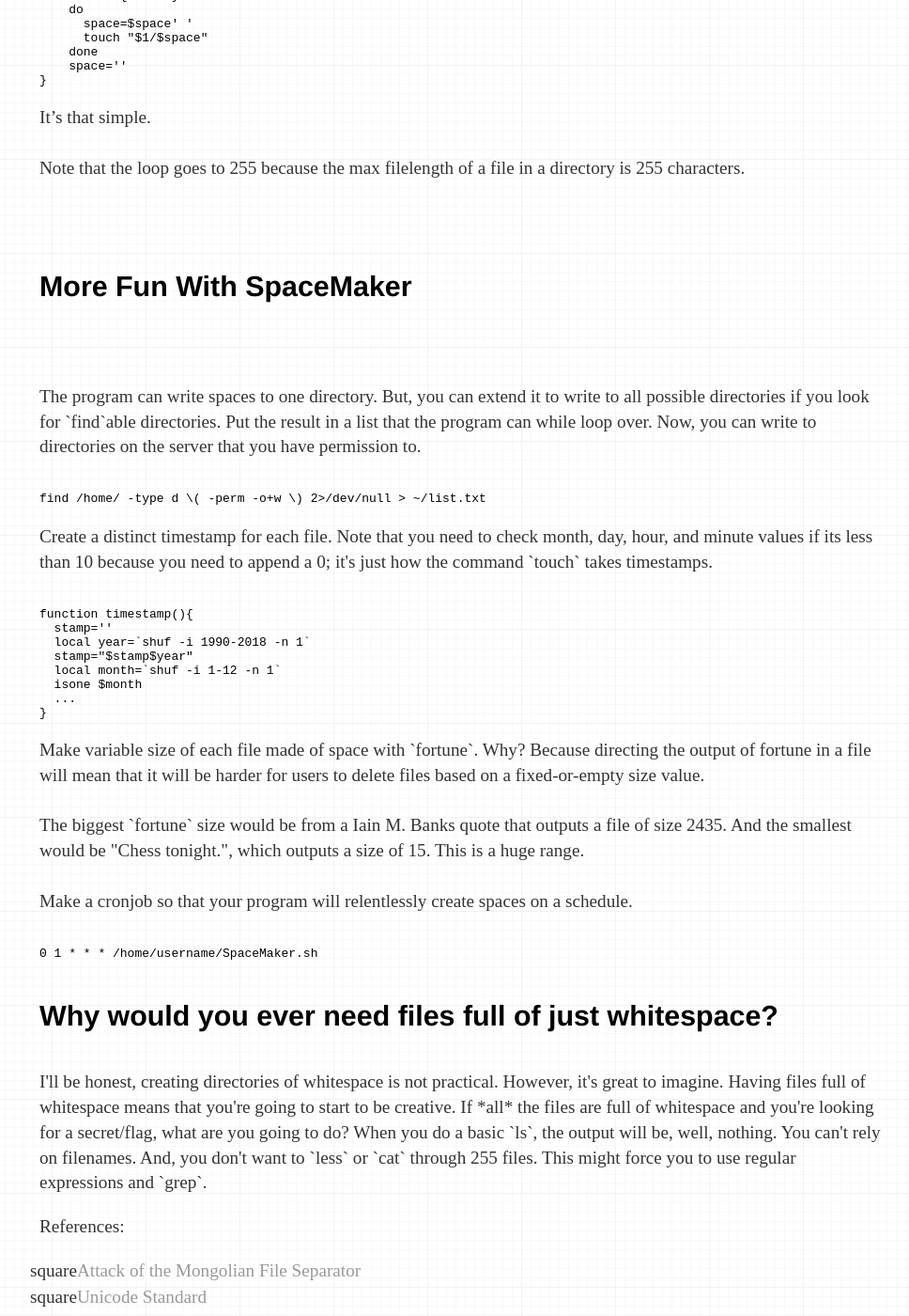
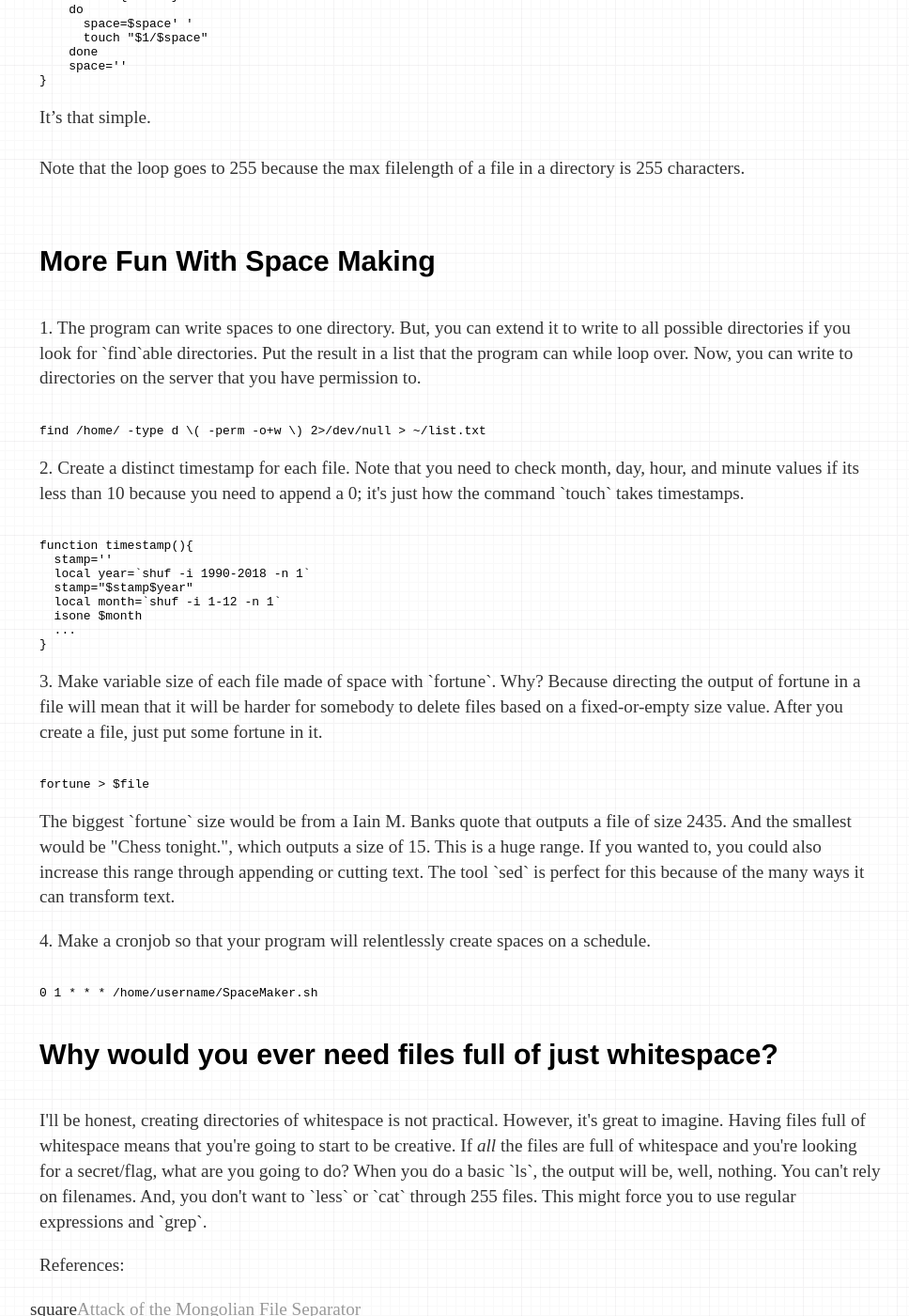
Before and after one commit to In-Verse/in-verse.github.io, a Jekyll site: the page built from _posts/2018-03-22-spacemaker.md, in a window 1280 px wide and 1400 px high, scrolled down 1036 px. Shown: the whole window at 94% size, without its empty margins (150-1118 px from the left). Built offline with Jekyll 4.4.1, drawn with Linux system fonts in a browser that asks for light colours; some of the changed text lies outside the part shown.

Commit message:
Fixed formatting, fixed list problem in index

```diff
--- a/_posts/2018-03-22-spacemaker.md
+++ b/_posts/2018-03-22-spacemaker.md
@@ -7,7 +7,7 @@ date: 2018-03-22
 I was working in Sysops when I encountered a frustrating problem. I was making a Windows Virtual Machine as a "test box" on my Archlinux work computer. I downloaded the Windows ISO from our network share. However, try as I might, I couldn't get VMbox to recognize the ISO as a <em>valid</em> option.
 <br>
 <br>
-I was totally confused for a good 10 minutes. Then, I brought me boss Peter in to be confused for another good 10 minutes. Some more time passed before we'd realized the simple, stupid mistake. It was because the Windows ISO ended in *capital* ISO extension instead of a <em>lowercase</em> iso extension. For Windows, the case doesn't matter. But, for Linux, the case *does* matter. Bad practices from file naming in Windows can come back to haunt you when using the files from a Linux OS.
+I was totally confused for a good 10 minutes. Then, I brought in my boss. However, he was also confused for another good 10 minutes. Some more time passed before we'd realized the simple, stupid mistake. It was because the Windows ISO ended in <em>capital</em> ISO extension instead of a <em>lowercase</em> iso extension. For Windows, the case doesn't matter. But, for Linux, the case <em>does</em> matter. Bad practices from file naming in Windows can come back to haunt you when using the files on another operating system. Escaping spaces in Linux haunts me in my dreams.
 <br>
 <br>
 So, this got me to thinking about <b>bad filenames</b>. What would be the most annoying thing for a programmer to encounter? I first thought it might be something with abstract Unicode characters. But, then, I rememembered whitespace. <em>What if somebody encountered a folder full of "nothing"?</em>
@@ -34,18 +34,16 @@ It's that simple.
 <br>
 <br>
 Note that the loop goes to 255 because the max filelength of a file in a directory is 255 characters.
-<br>
 <br><br>
-<h4>More Fun With SpaceMaker</h4>
-<br>
+<h4>More Fun With Space Making</h4>
 <p>
-The program can write spaces to one directory. But, you can extend it to write to all possible directories if you look for `find`able directories. Put the result in a list that the program can while loop over. Now, you can write to directories on the server that you have permission to.
+1. The program can write spaces to one directory. But, you can extend it to write to all possible directories if you look for `find`able directories. Put the result in a list that the program can while loop over. Now, you can write to directories on the server that you have permission to.
 </p>
 <pre class="prettyprint"><code class="language-no-highlight">
 find /home/ -type d \( -perm -o+w \) 2>/dev/null > ~/list.txt
 </code></pre>
 <p>
-Create a distinct timestamp for each file. Note that you need to check month, day, hour, and minute values if its less than 10 because you need to append a 0; it's just how the command `touch` takes timestamps.
+2. Create a distinct timestamp for each file. Note that you need to check month, day, hour, and minute values if its less than 10 because you need to append a 0; it's just how the command `touch` takes timestamps.
 </p>
 <pre class="prettyprint"><code class="language-no-highlight">
 function timestamp(){
@@ -58,20 +56,22 @@ function timestamp(){
 }
 </code></pre>
 <p>
-Make variable size of each file made of space with `fortune`. Why? Because directing the output of fortune in a file will mean that it will be harder for users to delete files based on a fixed-or-empty size value.
-<br>
-<br>
-The biggest `fortune` size would be from a Iain M. Banks quote that outputs a file of size 2435. And the smallest would be "Chess tonight.", which outputs a size of 15. This is a huge range.
-<br>
-<br>
-Make a cronjob so that your program will relentlessly create spaces on a schedule.
+3. Make variable size of each file made of space with `fortune`. Why? Because directing the output of fortune in a file will mean that it will be harder for somebody to delete files based on a fixed-or-empty size value. After you create a file, just put some fortune in it.
+<pre class="prettyprint"><code class="language-no-highlight">
+fortune > $file
+</code></pre>
+<p>
+  The biggest `fortune` size would be from a Iain M. Banks quote that outputs a file of size 2435. And the smallest would be "Chess tonight.", which outputs a size of 15. This is a huge range. If you wanted to, you could also increase this range through appending or cutting text. The tool `sed` is perfect for this because of the many ways it can transform text.
+</p>
+<p>
+4. Make a cronjob so that your program will relentlessly create spaces on a schedule.
 </p>
 <pre class="prettyprint"><code class="language-no-highlight">
 0 1 * * * /home/username/SpaceMaker.sh
 </code></pre>
 <h4>Why would you ever need files full of just whitespace?</h4>
 <p>
-I'll be honest, creating directories of whitespace is not practical. However, it's great to imagine. Having files full of whitespace means that you're going to start to be creative. If *all* the files are full of whitespace and you're looking for a secret/flag, what are you going to do? When you do a basic `ls`, the output will be, well, nothing. You can't rely on filenames. And, you don't want to `less` or `cat` through 255 files. This might force you to use regular expressions and `grep`.
+I'll be honest, creating directories of whitespace is not practical. However, it's great to imagine. Having files full of whitespace means that you're going to start to be creative. If <em>all</em> the files are full of whitespace and you're looking for a secret/flag, what are you going to do? When you do a basic `ls`, the output will be, well, nothing. You can't rely on filenames. And, you don't want to `less` or `cat` through 255 files. This might force you to use regular expressions and `grep`.
 </p>
 <p>References:</p>
 <ul>
```
Also changed, not shown: cv/index.html (+12 -8 lines).
